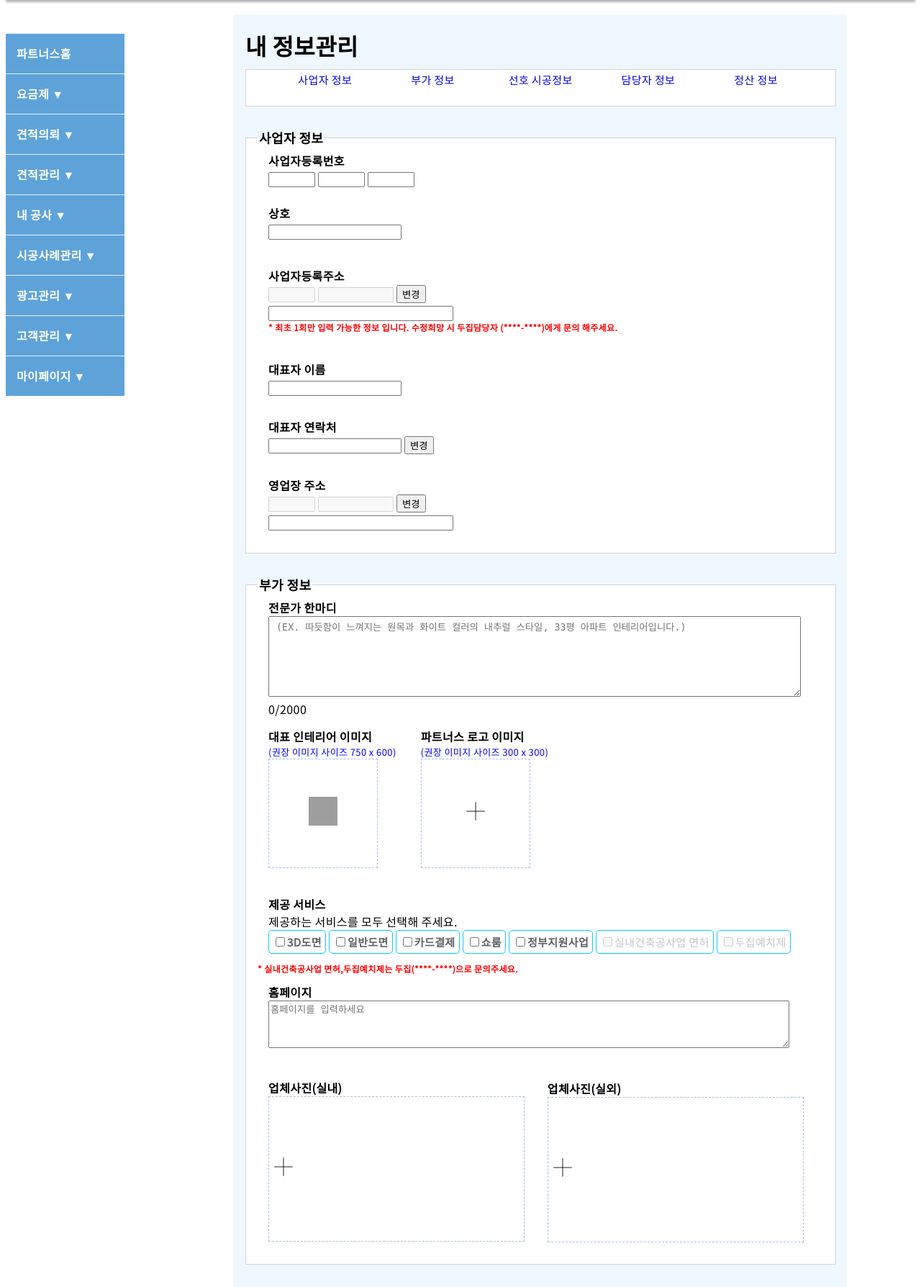
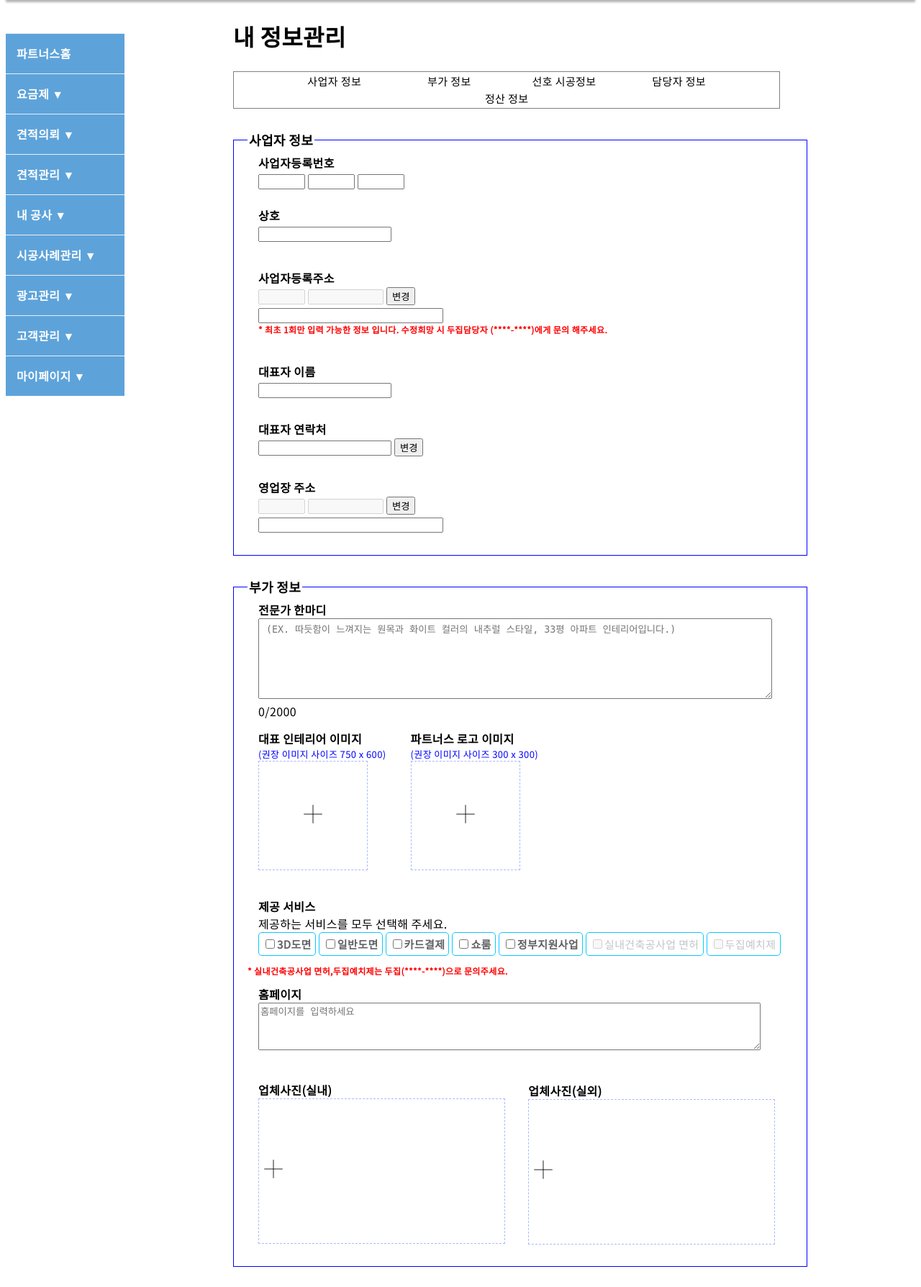
Before and after one commit to w-garden/teamproject, a Java web app: page /mypage/data_manage.jsp in a window 1280 px wide. Shown: the part 74-1862 px from the top of the page at 72% size. Run offline with Tomcat 11, a stand-in JSP engine, Linux system fonts and the light colour scheme; some libraries are stand-ins or nearby versions; grey boxes are pictures that could not be loaded.

Commit message:
Revert "css 약간 수정"
This reverts commit 18454bf633bdc84241ea4f26897b33b1e8bf0ff5.

```diff
--- a/Partners/src/main/webapp/css/partners_style.css
+++ b/Partners/src/main/webapp/css/partners_style.css
@@ -123,7 +123,7 @@ span>div {
 		font-weight: bold;
 }
 fieldset {
-	border:1px lightgray solid ;
+	border:1px blue solid ;
 }
 #f_button{
 	border: none;
--- a/Partners/src/main/webapp/css/partners_style2.css
+++ b/Partners/src/main/webapp/css/partners_style2.css
@@ -1,52 +1,23 @@
 @charset "UTF-8";
 
 /* data_manage */
-	#main_cont_color{
-		width:90%;
-		background-color:aliceblue;
-	}
-	.item_title{
-		margin: 20px 2% 10px 2%;
-		padding: 20px 0 0 0;
-	}
 	.item_tab_box{
-		width: 97%;
-
-	}
-	.item_tab_inbox{
-		font-size: 17px;
-		width:95%;
-		border: 1px solid lightgray;
-		background-color:white;
+		width: 80%;
 		height: 50px;
-		margin: 10px 2%;
-    padding: 0 2%;
+		border: 1px solid gray;
 		text-align:center;
 	}
 	#tab1, #tab2, #tab3, #tab4, #tab5{
-		cursor:pointer;
-
 		display: inline-block;
 		text-align:center;
 		font-size:15px;
-		font-weight:600px;
 		margin:0 2px;
-		width:18%;
-		height:100%;
-	}
-	.tab-link{
-		cursor:pointer;
-		text-decoration-line:none;
-	}
-
-	.all_information{
-		width:97%;
+		width:20%;
 	}
 	#business, #additional, #preference, #representative, #payment{
-		width: 95%;
-		margin:30px 2%;
+		width: 80%;
+		margin:30px 0;
 		padding:0 2% ;
-		background-color:white;
 	}
 	.one_word{
 		resize: vertical;
@@ -402,6 +373,7 @@
  	}
  	.btn-d-view{
  		overflow:hidden;
+  	text-overflow: ellipsis;
   	width: 90%;
  		margin: 0 5% 0 5%;
     text-decoration-line:none;
--- a/Partners/src/main/webapp/mypage/data_manage.jsp
+++ b/Partners/src/main/webapp/mypage/data_manage.jsp
@@ -14,20 +14,18 @@ $("label").click(function() {
 </script>
 
 
-  <article>
-   <div id="main_cont">
-  	<div id="main_cont_color">
+  <article id="main_cont">
     <h1 class="item_title">내 정보관리</h1>
   	<div class="item_tab_box">
   		<div role="tablist" class="item_tab_inbox">
-  			<div id="tab1"><a href="#business" class="tab-link">사업자 정보</a></div>
-  			<div id="tab2"><a href="#additional" class="tab-link">부가 정보</a></div>
-  			<div id="tab3"><a href="#preference" class="tab-link">선호 시공정보</a></div>
-  			<div id="tab4"><a href="#representative" class="tab-link">담당자 정보</a></div>
-  			<div id="tab5"><a href="#payment" class="tab-link">정산 정보</a></div>
+  			<div id="tab1">사업자 정보</div>
+  			<div id="tab2">부가 정보</div>
+  			<div id="tab3">선호 시공정보</div>
+  			<div id="tab4">담당자 정보</div>
+  			<div id="tab5">정산 정보</div>
   		</div>
   	</div>
-    <div class="all_information">
+    <div>
 		<form method="post" action="#">
 			<fieldset id="business">
 				<legend>
@@ -110,7 +108,7 @@ $("label").click(function() {
 					<div class="upload_image_size">(권장 이미지 사이즈 750 x 600)</div>
 					<div tabindex="0" class="upload_image" >
 						<label for="choosefile" class="upload_lbl">
-							<img src="../images/partners_images/upload_plus.png" width="40px" height="40px">
+							<img src="../images/upload_plus.png" width="40px" height="40px">
 						</label>
 						<input type="file" id="choosefile" name="file" accept="image/*">
 					</div>
@@ -377,9 +375,7 @@ $("label").click(function() {
 			</fieldset>
 		</form>
 
-     </div>
     </div>
-   </div>
   </article>
 
 
```
